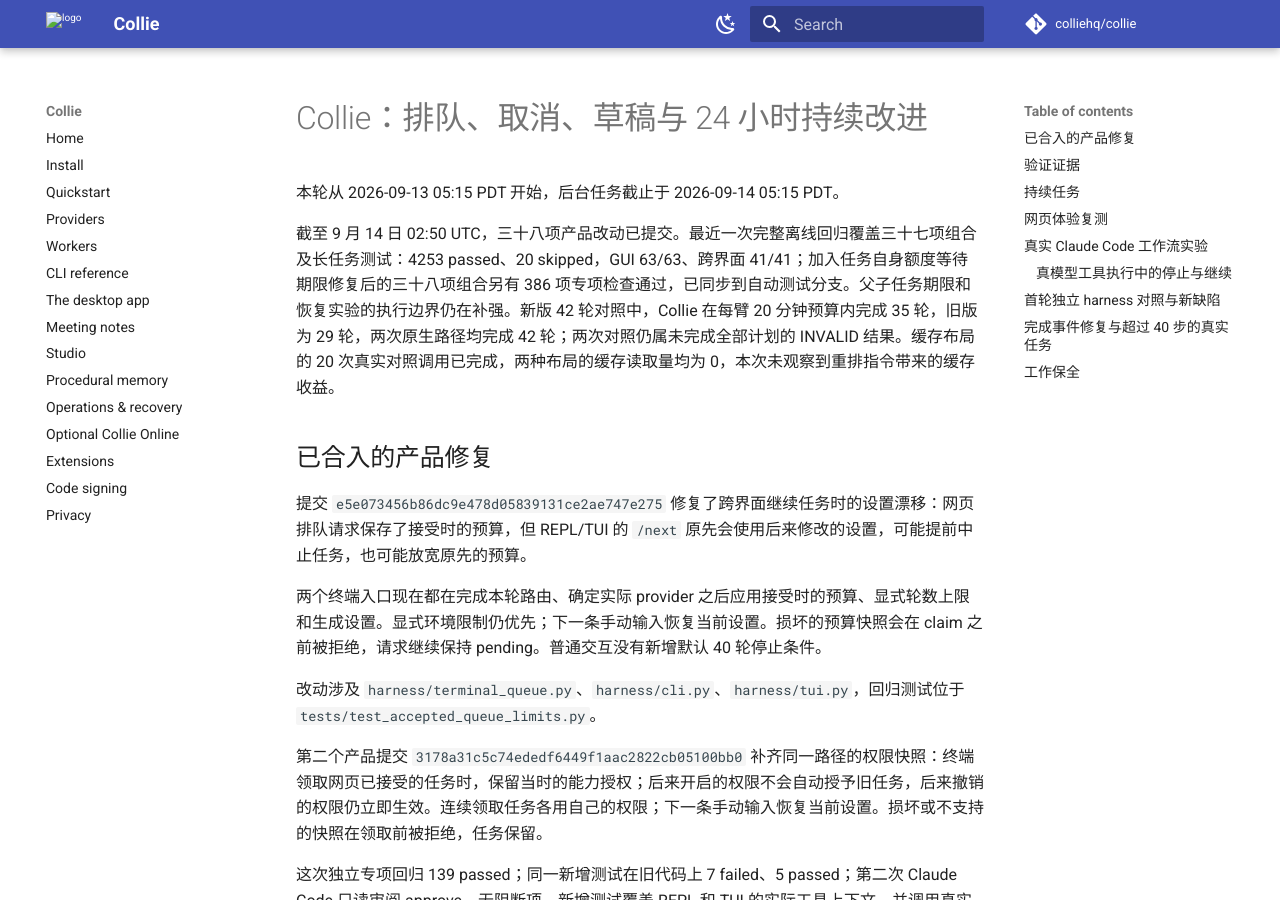
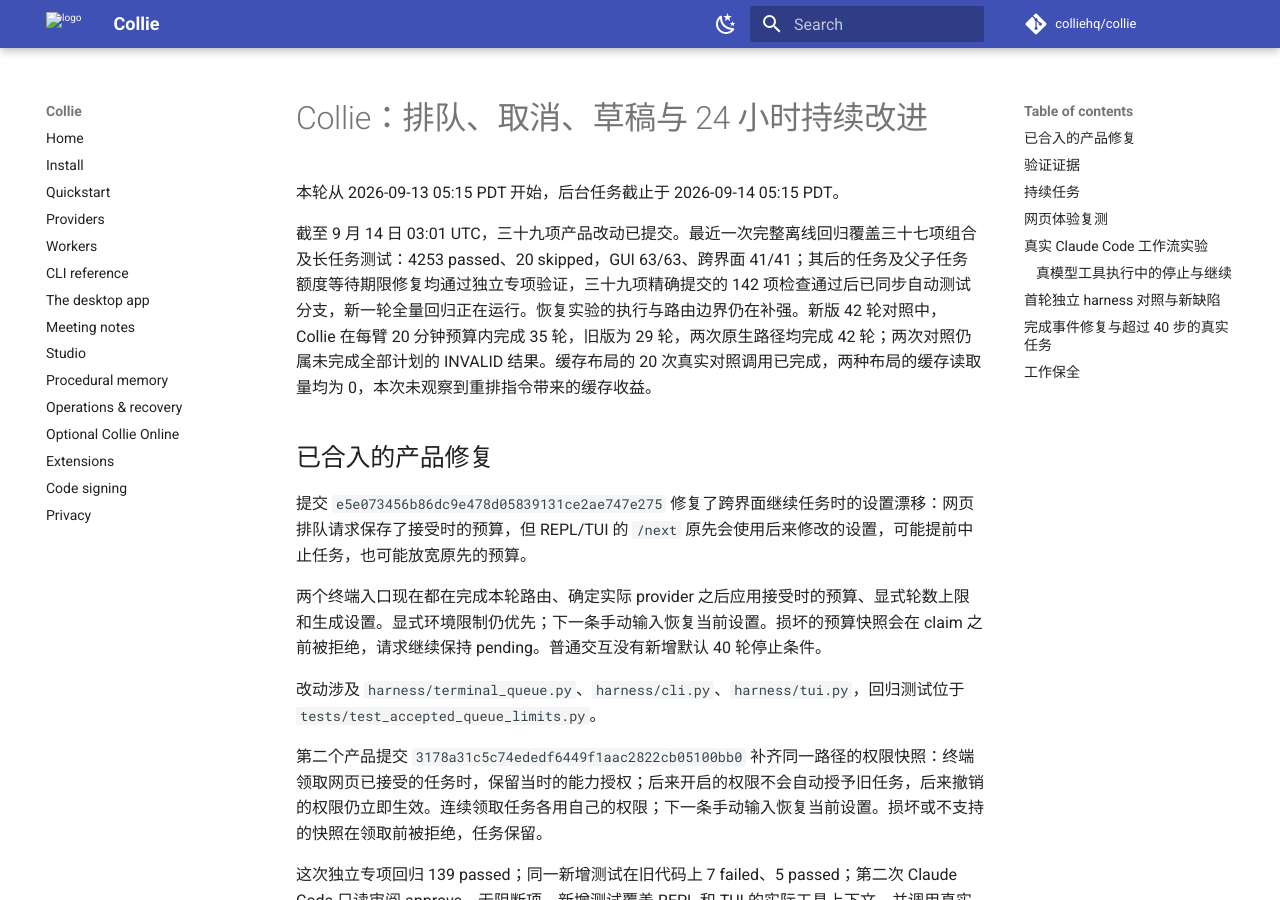
Before and after one commit to colliehq/collie, an MkDocs documentation site: the page built from docs/product-evolution-2026-09-13.md, in a window 1280 px wide and 900 px high. Built offline with MkDocs 1.6.1 and Material for MkDocs 9.7.7, drawn with Linux system fonts in a browser that asks for light colours; comment, search, counter and statistics services are not loaded; some of the changed text lies outside the part shown.

Commit message:
docs: record verified ancestor quota deadlines and ongoing full regression

```diff
--- a/docs/product-evolution-2026-09-13.md
+++ b/docs/product-evolution-2026-09-13.md
@@ -2,7 +2,7 @@
 
 本轮从 2026-09-13 05:15 PDT 开始，后台任务截止于 2026-09-14 05:15 PDT。
 
-截至 9 月 14 日 02:50 UTC，三十八项产品改动已提交。最近一次完整离线回归覆盖三十七项组合及长任务测试：4253 passed、20 skipped，GUI 63/63、跨界面 41/41；加入任务自身额度等待期限修复后的三十八项组合另有 386 项专项检查通过，已同步到自动测试分支。父子任务期限和恢复实验的执行边界仍在补强。新版 42 轮对照中，Collie 在每臂 20 分钟预算内完成 35 轮，旧版为 29 轮，两次原生路径均完成 42 轮；两次对照仍属未完成全部计划的 INVALID 结果。缓存布局的 20 次真实对照调用已完成，两种布局的缓存读取量均为 0，本次未观察到重排指令带来的缓存收益。
+截至 9 月 14 日 03:01 UTC，三十九项产品改动已提交。最近一次完整离线回归覆盖三十七项组合及长任务测试：4253 passed、20 skipped，GUI 63/63、跨界面 41/41；其后的任务及父子任务额度等待期限修复均通过独立专项验证，三十九项精确提交的 142 项检查通过后已同步自动测试分支，新一轮全量回归正在运行。恢复实验的执行与路由边界仍在补强。新版 42 轮对照中，Collie 在每臂 20 分钟预算内完成 35 轮，旧版为 29 轮，两次原生路径均完成 42 轮；两次对照仍属未完成全部计划的 INVALID 结果。缓存布局的 20 次真实对照调用已完成，两种布局的缓存读取量均为 0，本次未观察到重排指令带来的缓存收益。
 
 ## 已合入的产品修复
 
@@ -390,6 +390,10 @@
 
 另一个离线路由控制发现，产品 `resolve_reasoning_effort` 对原生 `claude-agent-sdk` 接受 high，对实验新别名 `v9-gated-claude-agent-sdk` 却降为 default。该函数确由产品 router 调用，而实验 factory 又从环境设置 high，因而目前存在路由声明与实际配置可能不一致的问题。`pressure-v9-route-parent-before` 为一项控制通过、一项失败；尚未把这个函数级反例当成真实 HTTP/SSE 的观测。它需要在真实模型实验前解决，不能通过改写事件或声称“同模型”来忽略。
 
+第三十九项 `7aae7fa302fe11d89f68a9566273a7f26e689ed0` 已补齐父子任务的 elapsed 等待期限。MissionStore 在同一锁下读取持久父子关系，按每一级各自的创建时间和预算求最早截止；代码执行和规划器等待都沿用这个结果。默认仍是 30 天，损坏或不完整的关系不会被当成无界许可；已有 hard expires 语义保持任务本地范围，没有新增祖先 hard expires 的执行规则。测试覆盖三代任务、不同创建时间、最紧期限在子/父/祖父、重开数据库后真实唤醒及不再派发模型片段。
+
+该候选独立 279 passed，八项旧代码失败中三项是实际计时器值错误，另外五项为缺少新方法的控制/API 检查；没有既有失败。固定父反例三项全部通过，Claude Code 于 02:57:45 UTC 只读审阅 approve。合入保全 72 个无关文件；精确私有提交 `fe1fe24b0c648f758a82ff96b407bccea9fb4d88` 的 142 项检查于 03:00:11 UTC 通过，03:00:43 UTC 核对旧值后同步自动分支。`accepted39-full` 正在测试这一新提交，尚无全量结果。证据在 `manual/quota-lineage/verification`、`quota-lineage-parent-after` 和 `accepted39-committed`。
+
 ## 工作保全
 
 开始时的 72 个未提交改动文件已逐文件备份并记录 SHA256。快照提交包含本轮开始前已有工作，不作为本轮新增成果归因。首个产品提交只包含经过审阅的四个文件增量，原工作区既有未提交改动继续保留。
```
